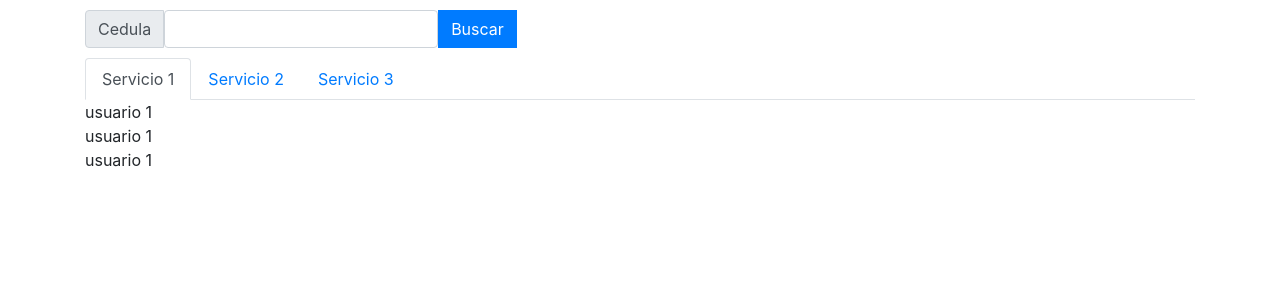
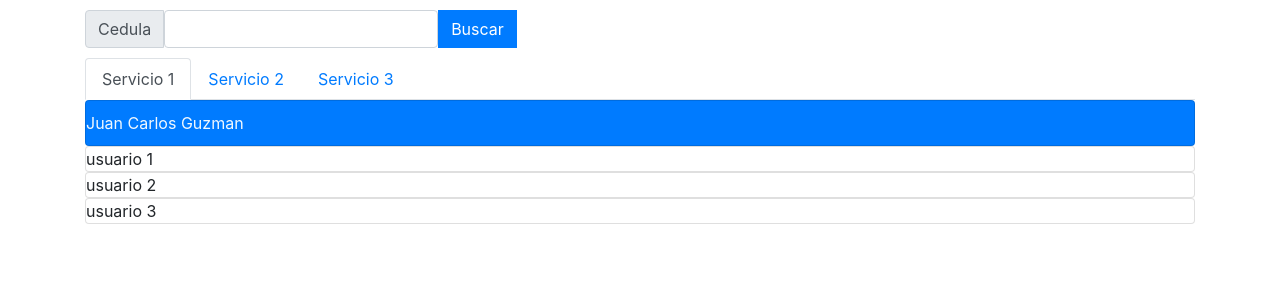
Before and after one commit to juank8911/appWebLanzada, an Angular app: page /buscarcita in a window 1280 px wide. Shown: the top 300 px of the page. Built offline with nearby package versions, Linux system fonts and the light colour scheme.

Commit message:
usuario un cita

```diff
--- a/src/app/components/buscar-cita/buscar-cita.component.css
+++ b/src/app/components/buscar-cita/buscar-cita.component.css
@@ -2,4 +2,11 @@
 {
     margin: 10px 0;
 
+
 }
+.curso
+{
+    background-color:#007bff ;
+    padding: 10px 0 10px 0;
+    color: aliceblue;
+}
--- a/src/app/components/buscar-cita/buscar-cita.component.html
+++ b/src/app/components/buscar-cita/buscar-cita.component.html
@@ -16,9 +16,10 @@
         </nav>
         <div class="tab-content" id="nav-tabContent">
           <div class="tab-pane fade show active" id="nav-home" role="tabpanel" aria-labelledby="nav-home-tab">
-            <div>usuario 1 </div>
-            <div>usuario 1 </div>
-            <div>usuario 1 </div>
+            <div class="card curso"> Juan Carlos Guzman </div>
+            <div class="card">usuario 1 </div>
+            <div class="card">usuario 2 </div>
+            <div class="card">usuario 3 </div>
           </div>
           <div class="tab-pane fade" id="nav-profile" role="tabpanel" aria-labelledby="nav-profile-tab">...</div>
           <div class="tab-pane fade" id="nav-contact" role="tabpanel" aria-labelledby="nav-contact-tab">...</div>
```
